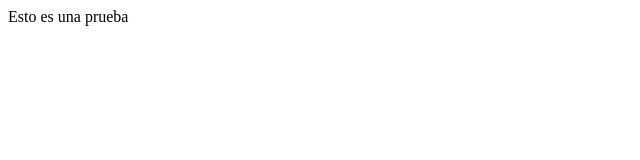
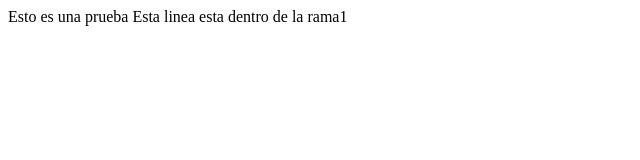
Before and after one commit to MaxwellCanton/Lecture1, a plain HTML site: page index.html in a window 1280 px wide. Shown: the whole page, without its empty margins (0-640 px from the left). Drawn offline with Linux system fonts and the light colour scheme.

Commit message:
Nueva linea de codigo en rama1

```diff
--- a/index.html
+++ b/index.html
@@ -7,5 +7,6 @@
 </head>
 <body>
     Esto es una prueba
+    Esta linea esta dentro de la rama1
 </body>
 </html>
```
